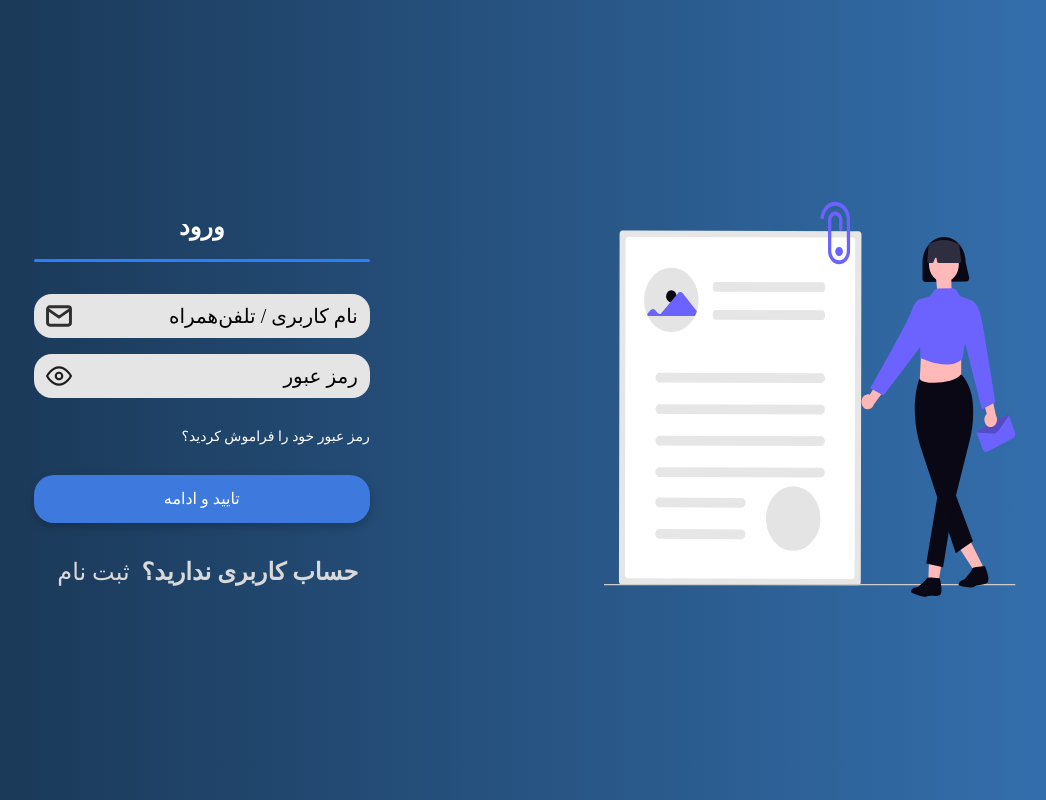
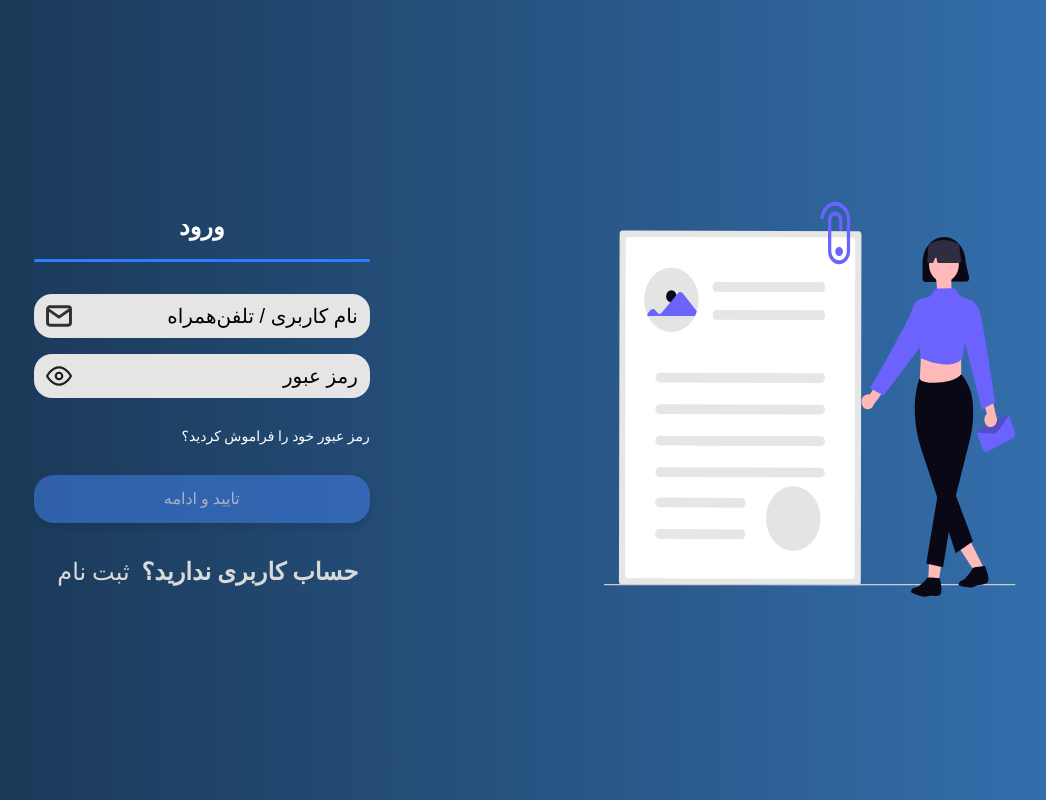
Before and after one commit to NiflheimDevs/FrontEnd, a React (Vite) app in the folder niflheim/: page /auth in a window 1280 px wide. Shown: the whole page, without its empty margins (131-1177 px from the left). Built offline with nearby package versions, Linux system fonts and the light colour scheme.

Commit message:
fix(auth):modify api and session

```diff
--- a/niflheim/src/Components/Auth/LoginForm.tsx
+++ b/niflheim/src/Components/Auth/LoginForm.tsx
@@ -44,11 +44,41 @@ const LoginForm = () => {
   const handleChangeIdentifier = (e: React.ChangeEvent<HTMLInputElement>) => {
     const value = e.target.value;
     setIdentifier(value);
+    setIsValidIdentifier(validateIdentifier(value));
   };
 
   const handleChangePass = (e: React.ChangeEvent<HTMLInputElement>) => {
     const value = e.target.value;
     setPassword(value);
+    setIsValidPass(validatePassword(value))
+  };
+
+  const validatePassword = (value) => {
+    if (!value) {
+      return null;
+    } else if (value.length < 8) {
+      return false;
+    } else if (!/\d/.test(value)) {
+      return false;
+    } else if (!/[A-Z]/.test(value)) {
+      return false;
+    } else if (!/[a-z]/.test(value)) {
+      return false;
+    } else {
+      return true;
+    }
+  };
+
+  const validateIdentifier = (value) => {
+    if (!value) {
+      return null;
+    } else if (value.length < 2) {
+      return false;
+    } else if (value.length > 32) {
+      return false;
+    } else {
+      return true;
+    }
   };
 
   return (
@@ -62,7 +92,12 @@ const LoginForm = () => {
           placeholder="نام کاربری / تلفن‌همراه"
           value={Identifier}
           onChange={handleChangeIdentifier}
-          className={`w-full bg-[#E5E5E5] py-1.75 px-3 focus:ring-2 focus:ring-blue-400 focus:outline-none focus:bg-white hover:bg-white transition duration-200 ease-in-out rounded-[18px] my-2 placeholder-black text-right text-[20px] text-black font-[vazirmatn]`}
+          className={`w-full bg-[#E5E5E5] py-1.75 px-3 focus:ring-2 focus:ring-blue-400 focus:outline-none focus:bg-white hover:bg-white transition duration-200 ease-in-out rounded-[18px] my-2 placeholder-black text-right text-[20px] text-black font-[vazirmatn]${isValidIdentifier === false
+            ? "focus:ring-3 ring-red-500"
+            : isValidIdentifier === true
+            ? "focus:ring-3 ring-green-500"
+            : "focus:ring-3 ring-gray-300"
+            }`}
         />
         <object
           data="/src/assets/Email.svg"
@@ -77,7 +112,12 @@ const LoginForm = () => {
           placeholder="رمز عبور"
           value={Password}
           onChange={handleChangePass}
-          className={`w-full bg-[#E5E5E5] py-1.75 px-3 focus:ring-2 focus:ring-blue-400 focus:outline-none focus:bg-white hover:bg-white transition duration-200 ease-in-out rounded-[18px] my-2 placeholder-black text-right text-[20px] text-black font-[vazirmatn]`}
+          className={`w-full bg-[#E5E5E5] py-1.75 px-3 focus:ring-2 focus:ring-blue-400 focus:outline-none focus:bg-white hover:bg-white transition duration-200 ease-in-out rounded-[18px] my-2 placeholder-black text-right text-[20px] text-black font-[vazirmatn]${isValidPass === false
+            ? "focus:ring-3 ring-red-500"
+            : isValidPass === true
+            ? "focus:ring-3 ring-green-500"
+            : "focus:ring-3 ring-gray-300"
+            }`}
         />
         <button onClick={() => setShowPassword1(!showPassword1)} className="cursor-pointer transition duration-200 ease-in-out hover:scale-110 absolute left-3 top-1/2 transform -translate-y-1/2">
           <object
@@ -92,7 +132,9 @@ const LoginForm = () => {
         <a href="#" className="text-white font-[vazirmatn] font-thin transition duration-200 ease-in-out hover:underline">رمز عبور خود را فراموش کردید؟</a>
       </div>
 
-      <button className="w-full transition duration-200 ease-in-out cursor-pointer rounded-[20px] mt-3 bg-[#3E79DE] shadow-[0_4px_10px_rgba(0,0,0,0.2)] py-3 hover:bg-blue-600">
+      <button className={`w-full transition duration-200 ease-in-out rounded-[20px] mt-3 bg-[#3E79DE] shadow-[0_4px_10px_rgba(0,0,0,0.2)] py-3 ${!(isValidPass === true && isValidPass === true && isValidIdentifier === true) ? "opacity-60" : "hover:bg-blue-600  cursor-pointer "}`}
+        onClick={handleLogin}
+        disabled={!(isValidIdentifier === true && isValidPass === true) ? true : false}>
         <p className="text-white font-[vazirmatn] font-extralight">
           تایید و ادامه
         </p>
--- a/niflheim/src/Components/Auth/SignupForm.tsx
+++ b/niflheim/src/Components/Auth/SignupForm.tsx
@@ -2,7 +2,7 @@ import React from "react";
 import {useState} from "react";
 import { useNavigate } from 'react-router-dom';
 import { useDispatch } from 'react-redux';
-import { setSignUpSession } from "../../store/slices/SignUpSlice";
+import { authenticate } from "../../store/slices/authSlice";
 import {signupSendOTP} from "../../API";
 import {useNotification} from "../../Notification/NotificationProvider";
 import {errorMapper} from "../../pages/Error/Error";
@@ -38,7 +38,7 @@ const SignupForm = () => {
         Password: password,
         Username: username,
       }
-      dispatcher(setSignUpSession(sessionData));
+      dispatcher(authenticate(sessionData));
       notifySuccess(`کد تایید به شماره ${phone} ارسال شد`);
       navigate('/verify');
     } catch (error) {
--- a/niflheim/src/pages/Auth.tsx
+++ b/niflheim/src/pages/Auth.tsx
@@ -2,7 +2,7 @@ import { useState } from "react";
 import { motion, AnimatePresence } from "framer-motion";
 import { useDispatch } from "react-redux";
 import { useNavigate } from "react-router-dom";
-import { login } from "../store/slices/authSlice";
+import { authenticate } from "../store/slices/authSlice";
 import LoginForm from "../Components/Auth/LoginForm";
 import SignupForm from "../Components/Auth/SignupForm";
 import React from "react";
@@ -12,8 +12,6 @@ const AuthPage = () => {
   const [Bg, setBg] = useState("bg-gradient-to-l from-[#3674B5] to-[#18334F]");
   const [loginImg, setloginImg] = useState("");
   const [SignImg, setSignImg] = useState("hidden");
-  const dispatch = useDispatch();
-  const navigate = useNavigate();
 
   const handleSignupClick = () => {
     setIsLogin(false);
```
